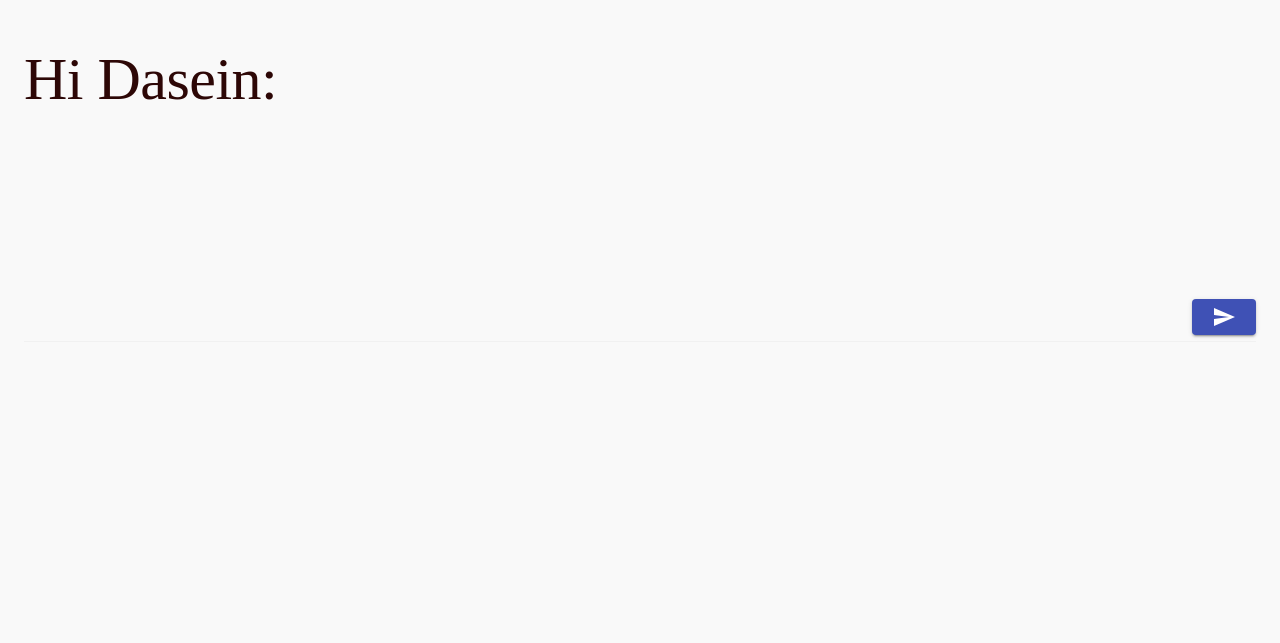
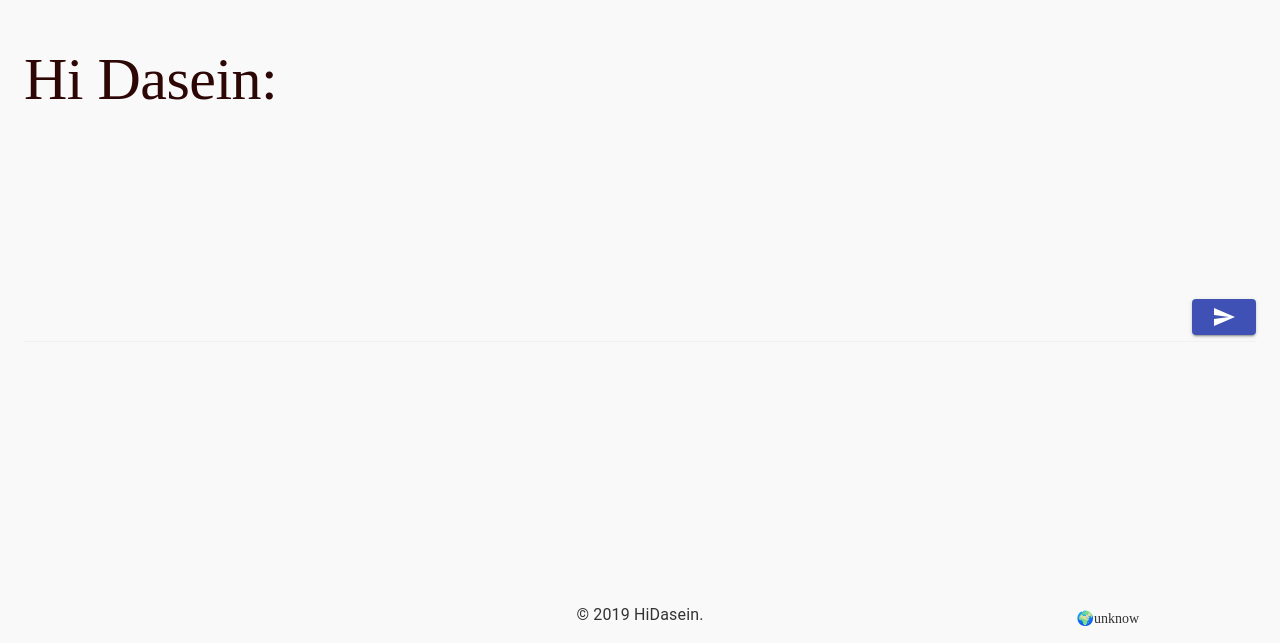
Before and after one commit to zoocer/hidasein-web, a React (Create React App) app: page / in a window 1280 px wide. Shown: the part 157-800 px from the top of the page. Built offline with nearby package versions, Linux system fonts and the light colour scheme; no server answers.

Commit message:
common footer;

```diff
--- a/src/App.js
+++ b/src/App.js
@@ -1,18 +1,22 @@
 import React from 'react'
-import './App.css'
-import CardList from './CardList'
-import CardInput from './CardInput'
-import { withStyles } from '@material-ui/core/styles'
 import {
   BrowserRouter as Router,
   Route,
   Redirect,
   Switch
 } from 'react-router-dom'
+import './App.css'
+import { withStyles } from '@material-ui/core/styles'
+
+import CardList from './CardList'
+import CardInput from './CardInput'
+import CommonFooter from './components/CommonFooter'
 
 const styles = theme => ({
   root: {
-    flexGrow: 1,
+    display: 'flex',
+    minHeight: '100vh',
+    flexDirection: 'column',
     backgroundColor: '#f9f9f9'
   }
 })
@@ -20,13 +24,17 @@ const styles = theme => ({
 class App extends React.Component {
   render() {
     const { classes } = this.props
+
     return (
-      <Router className={classes.root}>
-        <Switch>
-          <Route path="/" exact component={CardInput} />
-          <Route path="/cardList" component={CardList} />
-          <Redirect from="*" to="/" />
-        </Switch>
+      <Router>
+        <div className={classes.root}>
+          <Switch>
+            <Route path="/" exact component={CardInput} />
+            <Route path="/cardList" component={CardList} />
+            <Redirect from="*" to="/" />
+          </Switch>
+          <CommonFooter />
+        </div>
       </Router>
     )
   }
--- /dev/null
+++ b/src/components/CommonFooter.js
@@ -0,0 +1,74 @@
+import React from 'react'
+import * as _ from 'lodash'
+import axios from 'axios'
+
+import Typography from '@material-ui/core/Typography';
+import { withStyles } from '@material-ui/core/styles'
+import commonConfig from '../utils/commonConfig'
+import getFlag from '../utils/getFlag'
+
+const styles = theme => ({
+  footer: {
+    padding: theme.spacing(2),
+    marginTop: 'auto',
+    fontFamily: 'PingFangSC-Regular',
+    fontSize: 14,
+    color: '#333333',
+    '& .container': {
+      position: 'relative',
+      padding: '0 10%'
+    },
+    '& .text-version': {
+      textAlign: 'center'
+    },
+    '& .country-info': {
+      position: 'absolute',
+      right: '10%',
+      bottom: 0
+    }
+  }
+})
+class CommonFooter extends React.Component {
+  constructor(props) {
+    super(props)
+    this.state = {
+      clientGeoInfo: null,
+    }
+  }
+
+  componentDidMount() {
+    this.reqGeoApi()
+  }
+
+  reqGeoApi = () => {
+    const apiUrl = `${commonConfig.apiDomain}/clientGeo`
+    axios.get(apiUrl).then(res => {
+      const { data } = res.data
+      this.setState({
+        clientGeoInfo: data
+      })
+    })
+  }
+
+  render() {
+    const { classes } = this.props
+    const { clientGeoInfo } = this.state
+    const localCountryInfo = getFlag(clientGeoInfo && clientGeoInfo.country)
+
+    return (
+      <footer className={classes.footer}>
+        <div className="container">
+          <Typography variant="body1" className="text-version">
+            © {new Date().getFullYear()} HiDasein.
+          </Typography>
+          <span className="country-info">
+            <span role="img">{localCountryInfo.img}</span>
+            <span>{localCountryInfo.name}</span>
+          </span>
+        </div>
+      </footer>
+    )
+  }
+}
+
+export default withStyles(styles)(CommonFooter)
--- a/src/components/HDCard.js
+++ b/src/components/HDCard.js
@@ -2,8 +2,8 @@ import React from 'react'
 import { withStyles } from '@material-ui/core/styles'
 import Typography from '@material-ui/core/Typography'
 import { CardContent, Card, Grid } from '@material-ui/core'
-import emojiFlags from 'emoji-flags'
 import moment from 'moment'
+import getFlag from '../utils/getFlag'
 
 const styles = {
   card: {
@@ -20,12 +20,6 @@ const styles = {
 }
 
 class HDCard extends React.Component {
-  flag(code) {
-    if (code) {
-      return emojiFlags.countryCode(code).emoji
-    }
-    return '🌍'
-  }
   dateFormat(date) {
     return moment(date).format('YYYY·M·D HH:mm')
   }
@@ -40,7 +34,7 @@ class HDCard extends React.Component {
               <span className="text-time">{this.dateFormat(card.date)}</span>
             </Grid>
             <Grid item container xs={3} justify="flex-end">
-              <span role="img">{this.flag(card.code)}</span>
+              <span role="img">{getFlag(card.code).img}</span>
             </Grid>
           </Grid>
           <Typography component="p" className="text-content">
--- a/src/index.css
+++ b/src/index.css
@@ -6,9 +6,6 @@ body {
     sans-serif;
   -webkit-font-smoothing: antialiased;
   -moz-osx-font-smoothing: grayscale;
-
-  min-height: 100vh;
-  background-color: #f9f9f9;
 }
 
 code {
--- /dev/null
+++ b/src/utils/getFlag.js
@@ -0,0 +1,16 @@
+import emojiFlags from 'emoji-flags'
+
+const flag = (code) => {
+  const res = {
+    img: '🌍',
+    name: 'unknow'
+  }
+  if (code) {
+    const emojiInfo = emojiFlags.countryCode(code)
+    res.img = emojiInfo.emoji
+    res.name = emojiInfo.name
+  }
+  return res
+}
+
+export default flag
```
